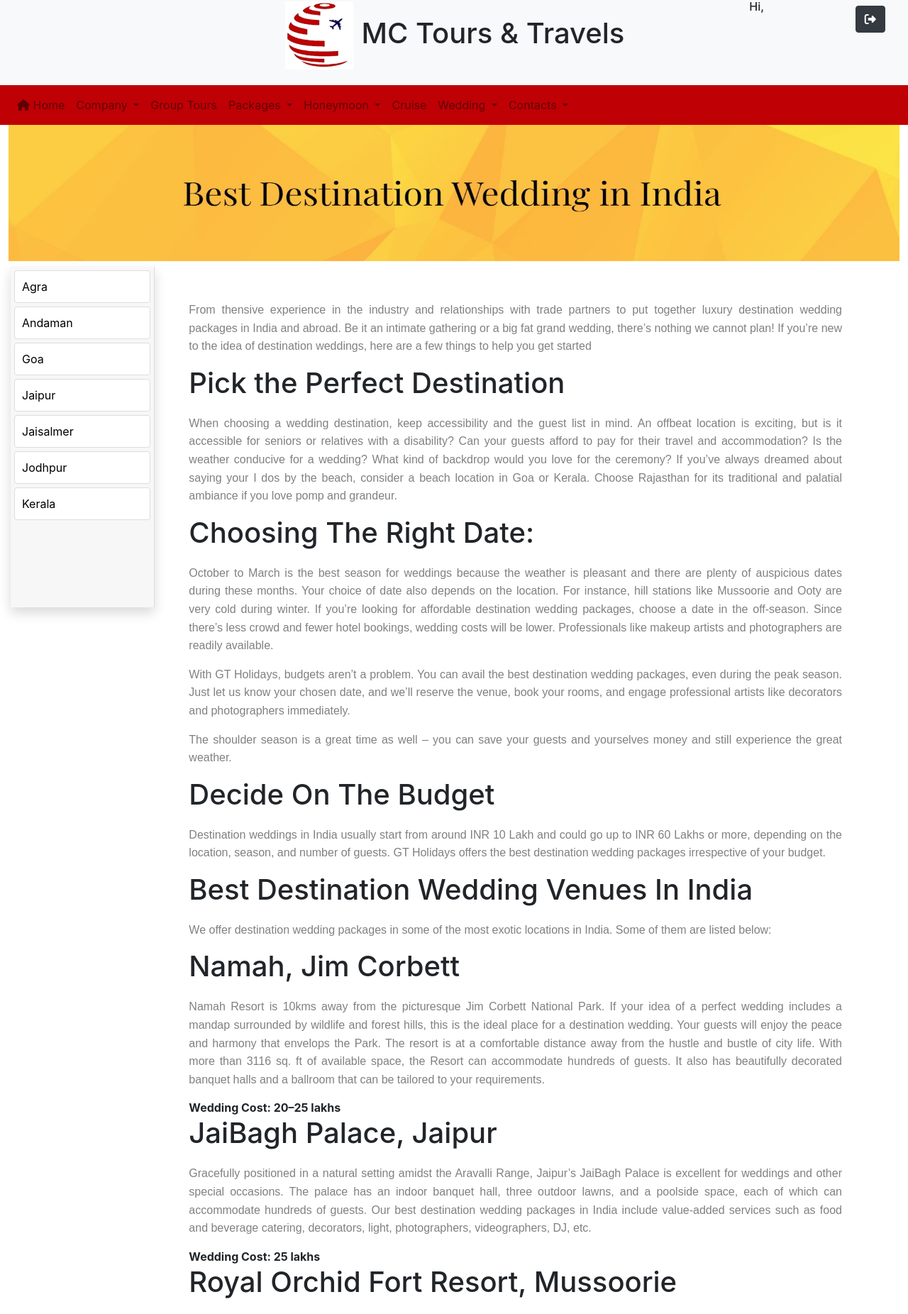
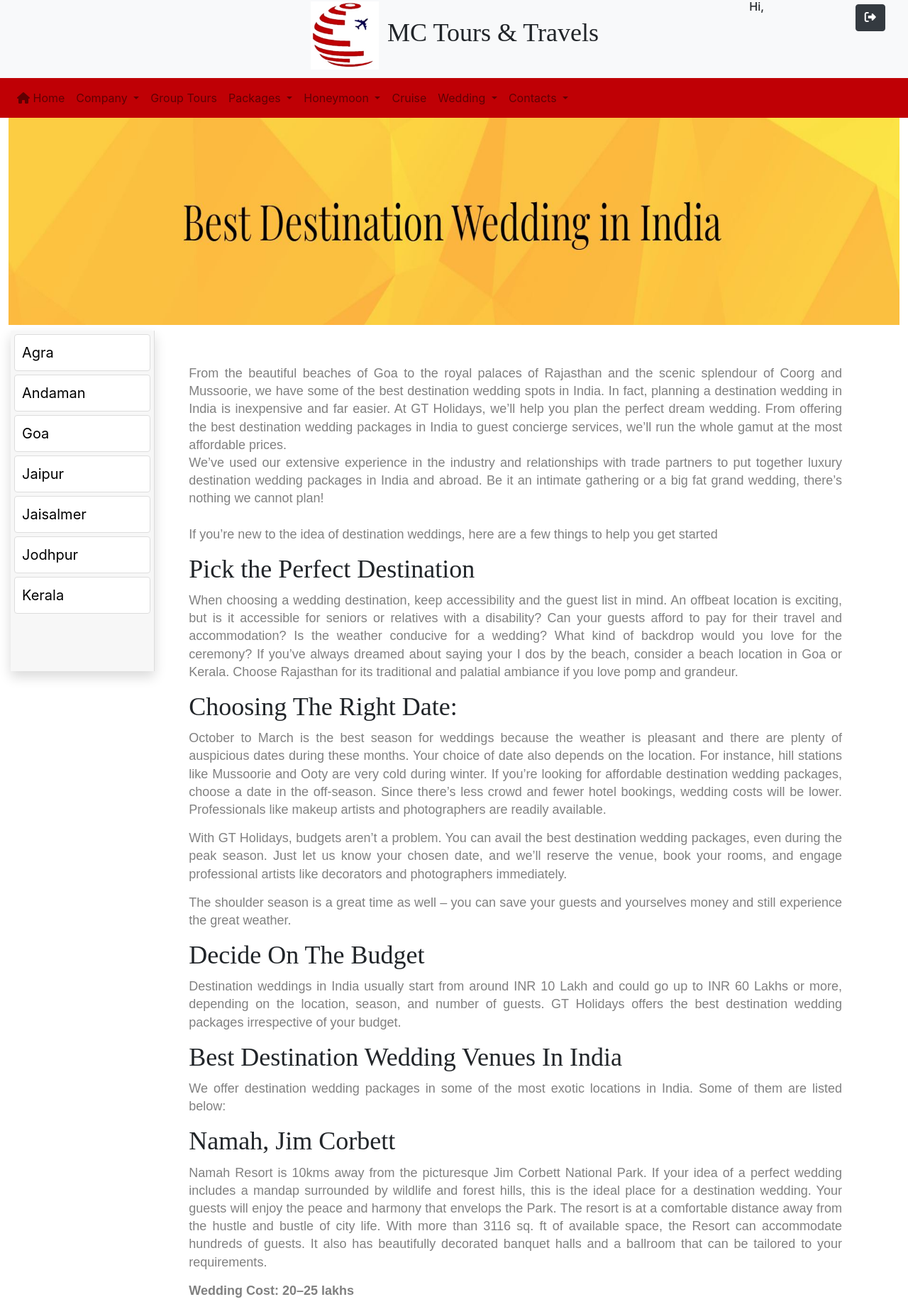
Before and after one commit to josevinoth/bvm_tours_travel_v1.0, a Django app: template tt_project/tt_app/templates/tt_html/wedding_india.html in a window 1280 px wide. Shown: the top 1852 px of the page at 71% size. Run offline with Django 3.2, Linux system fonts and the light colour scheme; the template is opened without the code that fills it, so the values that code supplies are empty; some libraries are stand-ins or nearby versions.

Commit message:
commit pooja(20-aug-2024) update  wedding india

```diff
--- a/tt_project/tt_app/templates/tt_html/wedding_india.html
+++ b/tt_project/tt_app/templates/tt_html/wedding_india.html
@@ -3,6 +3,7 @@
 {% block content %}
 <style>
     .sidebar {
+            font-size: 1.25em;
             width: 20%;
             float: left;
             background-color: #f7f7f7;
@@ -26,9 +27,9 @@
             color: #fff;
         }
       h1 {
-      font-family: "Times New Roman", Times, serif
-    font-size: 2em;
-    margin-bottom: 20px;
+      font-family: "Times New Roman";
+    font-size: 2.25em;
+    margin-bottom: 10px;
 }
 
 h2 {
@@ -41,16 +42,37 @@ h2 {
 p {
     font-family: Arial, Helvetica, sans-serif;
     font :Arial;
+    font-size: 18px;
+    line-height: 1.4;
+    color: grey;
+    margin-bottom: 15px;
+}
+    .accordion-item{
+    font-family: Arial, Helvetica, sans-serif;
+    font :Arial;
     font-size: 16px;
+    color: grey;
+    margin-bottom: 15px;
+    }
+    .accordion-header{
+    font-family: Arial, Helvetica, sans-serif;
+    font :Arial;
+    font-size: 20px;
+    color: grey;
+    margin-bottom: 1px;
+    }
+    .accordion-button collapsed{
+    font-family: Arial, Helvetica, sans-serif;
+    font :Arial;
+    font-size: 20px;
     line-height: 1.6;
     color: grey;
     margin-bottom: 15px;
     }
-
 </style>
 <div class="container-fluid">
     <div class="row">
-        <img class="pb-2" src="/media/wedding/weddingindia_card.png" width="1800" height="200"/>
+        <img class="pb-2" src="/media/wedding/weddingindia_card.png" width="1800" height="300"/>
     </div>
     <div class="row">
         <div class="col">
@@ -66,7 +88,10 @@ p {
                 </div>
 
                 <div class="col-10 p-5" style="text-align: justify;">
-                    <p>From thensive experience in the industry and relationships with trade partners to put together luxury destination wedding packages in India and abroad. Be it an intimate gathering or a big fat grand wedding, there’s nothing we cannot plan!
+                    <p>From the beautiful beaches of Goa to the royal palaces of Rajasthan and the scenic splendour of Coorg and Mussoorie, we have some of the best destination wedding spots in India. In fact, planning a destination wedding in India is inexpensive and far easier. At GT Holidays, we’ll help you plan the perfect dream wedding. From offering the best destination wedding packages in India to guest concierge services, we’ll run the whole gamut at the most affordable prices.<br>
+
+                       We’ve used our extensive experience in the industry and relationships with trade partners to put together luxury destination wedding packages in India and abroad. Be it an intimate gathering or a big fat grand wedding, there’s nothing we cannot plan!<br><br>
+
                        If you’re new to the idea of destination weddings, here are a few things to help you get started</p>
                     <h1>Pick the Perfect Destination</h1>
                     <p>When choosing a wedding destination, keep accessibility and the guest list in mind. An offbeat location is exciting, but is it accessible for seniors or relatives with a disability? Can your guests afford to pay for their travel and accommodation? Is the weather conducive for a wedding? What kind of backdrop would you love for the ceremony? If you’ve always dreamed about saying your I dos by the beach, consider a beach location in Goa or Kerala. Choose Rajasthan for its traditional and palatial ambiance if you love pomp and grandeur.</p>
@@ -80,18 +105,18 @@ p {
                     <p>We offer destination wedding packages in some of the most exotic locations in India. Some of them are listed below:</p>
                     <h1>Namah, Jim Corbett</h1>
                     <p>Namah Resort is 10kms away from the picturesque Jim Corbett National Park. If your idea of a perfect wedding includes a mandap surrounded by wildlife and forest hills, this is the ideal place for a destination wedding. Your guests will enjoy the peace and harmony that envelops the Park. The resort is at a comfortable distance away from the hustle and bustle of city life. With more than 3116 sq. ft of available space, the Resort can accommodate hundreds of guests. It also has beautifully decorated banquet halls and a ballroom that can be tailored to your requirements.</p>
-                    <b>Wedding Cost: 20–25 lakhs</b>
+                    <p><b>Wedding Cost: 20–25 lakhs</b></p><br>
                     <h1>JaiBagh Palace, Jaipur</h1>
                     <p>Gracefully positioned in a natural setting amidst the Aravalli Range, Jaipur’s JaiBagh Palace is excellent for weddings and other special occasions. The palace has an indoor banquet hall, three outdoor lawns, and a poolside space, each of which can accommodate hundreds of guests. Our best destination wedding packages in India include value-added services such as food and beverage catering, decorators, light, photographers, videographers, DJ, etc.</p>
-                    <b>Wedding Cost: 25 lakhs</b><br/>
+                    <p><b>Wedding Cost: 25 lakhs</b></p><br>
                     <h1>Royal Orchid Fort Resort, Mussoorie</h1>
                     <p>The Royal Orchid Fort Resort is located amidst the serene valleys of Mussoorie and is a very popular location for destination weddings in India. The resort has two banquet halls and three open-air venues, each of which can comfortably accommodate hundreds of guests. Your guests can also book their rooms at one of the resort’s 58 rooms. Our destination wedding packages include catering, photographers, videographers, and decorators.</p>
-                    <b>Wedding Cost: 14 lakhs</b><br/>
+                    <p><b>Wedding Cost: 14 lakhs</b></p><br>
                     <h1>Hotel Clarks Shiraz, Agra</h1>
                     <p>This is a 5-star luxury hotel very close to the Taj Mahal. The hotel is perfect for couples who’d like the Taj Mahal as a backdrop for their wedding venue. In fact, it has been chosen by Conde Nast Traveller as one of the top 5 hotels offering an incredible view of the Taj Mahal. Hotel Clarks Shiraz has also been consistently awarded the best wedding destination in North India. It has multiple wedding halls with luxurious interiors which can be further decorated to match your style and preferences. The hotel also has a terrace that’s perfect for open-air events where guests can have a gala while enjoying a great view of the city.</p>
                     <h1>The Oberoi Udaivilas, Udaipur</h1>
                     <p>The Oberoi Udaivilas is a popular wedding venue for celebrities and the ultra-rich. It is an expensive location but boasts of the absolute best that money can offer. If you have always dreamed of a royal wedding, this is the perfect place.</p>
-                    <b>Wedding Cost: Rs. 1.2 crore.</b><br/>
+                    <p><b>Wedding Cost: Rs. 1.2 crore.</b></p><br>
                     <h1>FAQs about India Wedding Destination</h1>
                      <div class="accordion accordion-flush" id="accordionFlushExample">
                     <div class="accordion-item">
@@ -141,8 +166,6 @@ p {
                         </div>
                             </div>
                         </div>
-
-
                           <div class="accordion-item">
                         <h2 class="accordion-header">
                             <button class="accordion-button collapsed" type="button" data-bs-toggle="collapse" data-bs-target="#flush-collapseThree2" aria-expanded="false" aria-controls="flush-collapseThree2">
@@ -167,7 +190,6 @@ p {
                              </div>
                         </div>
                         </div>
-
                     </div>
                     </div>
                   </div>
```
Lines whose indentation alone changed are shown as unchanged.
